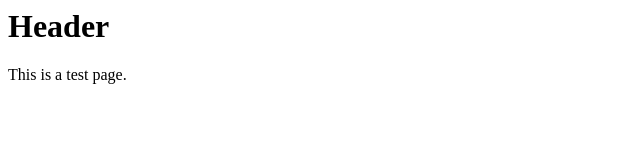
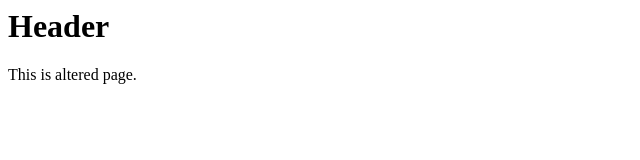
Before and after one commit to rsoham89/sohamDemo, a plain HTML site: page index.html in a window 1280 px wide. Shown: the full height of the page, 0-640 px from the left. Drawn offline with Linux system fonts and the light colour scheme.

Commit message:
altered file

```diff
--- a/index.html
+++ b/index.html
@@ -1,6 +1,6 @@
 <html>
 <body>
   <h1> Header </h1>
-  <p>This is a test page.</p>
+  <p>This is altered page.</p>
   </body>
 </html>
```
